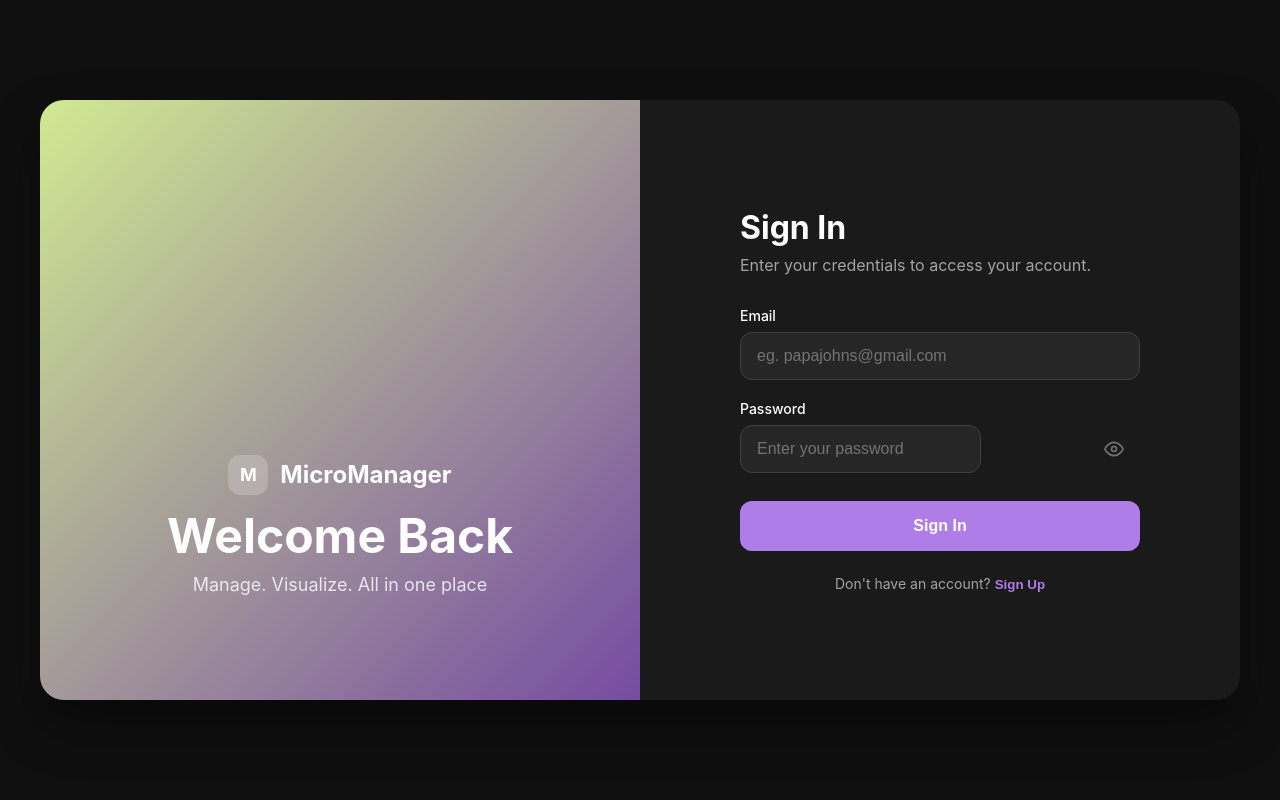
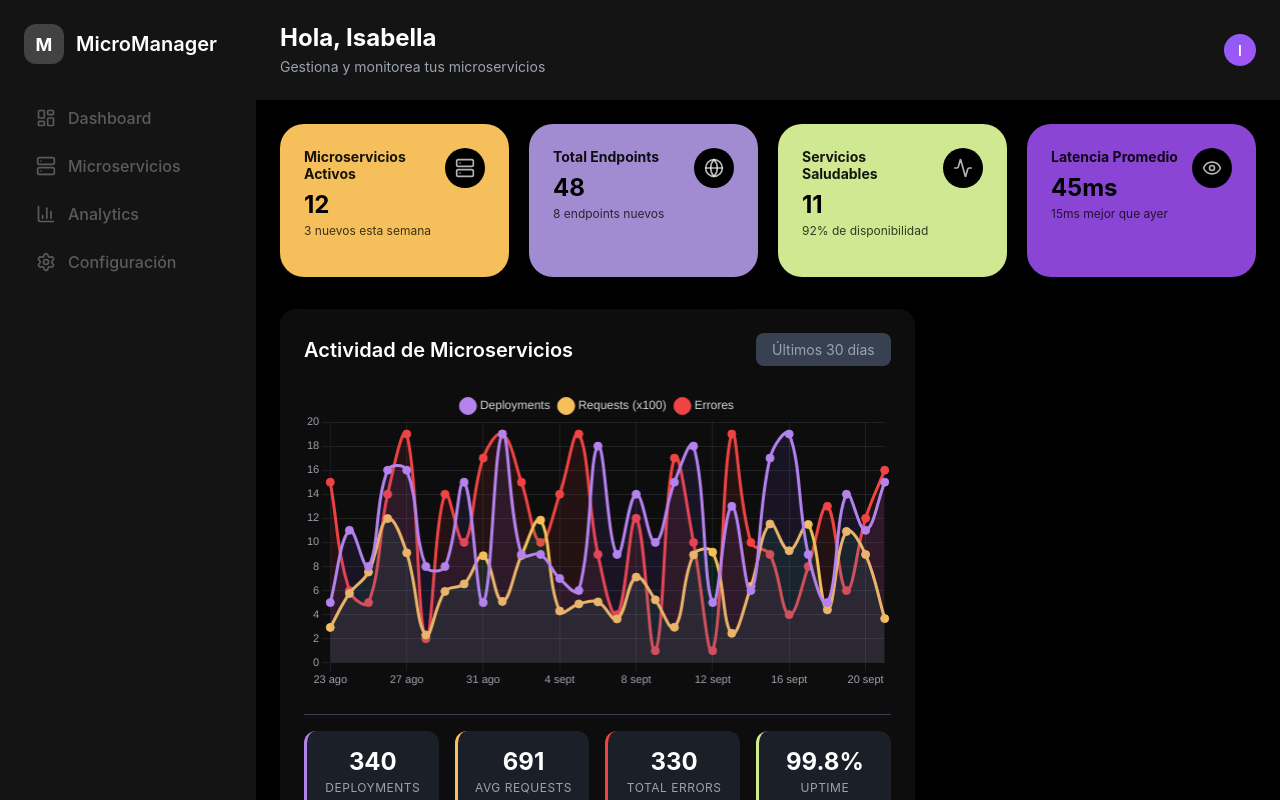
Before and after one commit to Is-monp/Microservices_f, a React (Vite) app in the folder my-dashboard/: page / in a window 1280 px wide. Built offline with nearby package versions, Linux system fonts and the light colour scheme.

Commit message:
minirework

```diff
--- a/my-dashboard/src/app.tsx
+++ b/my-dashboard/src/app.tsx
@@ -16,7 +16,7 @@ const App: React.FC = () => {
       <Router>
         <Routes>
           {/* Ruta principal con Layout */}
-          <Route path="/" element={<AuthContainer/>}>
+          <Route path="/" element={<Layout />}>
             {/* Dashboard como página principal */}
             <Route index element={<Dashboard />} />
 
--- a/my-dashboard/src/components/Sidebar/Sidebar.scss
+++ b/my-dashboard/src/components/Sidebar/Sidebar.scss
@@ -17,22 +17,33 @@
         margin-bottom: 2rem;
     }
 
+    // Logo container
     &__logo {
         display: flex;
         align-items: center;
+        gap: 0.75rem;
+    }
 
-        &-icon {
-        color: #8b5cf6;
+    .logo-icon {
+        width: 40px;
+        height: 40px;
+        background: #ffffff33;
+        border-radius: 12px;
+        display: flex;
+        align-items: center;
+        justify-content: center;
+        font-weight: 700;
+        font-size: 18px;
+        color: white;
+        backdrop-filter: blur(10px);
         flex-shrink: 0;
     }
-    }
 
-    &__brand {
-        margin-left: 0.75rem;
+    .logo-text {
+        font-size: 20px;
+        font-weight: 600;
         color: white;
-        font-weight: 700;
-        font-size: 1.125rem;
-        letter-spacing: 0.5px;
+        white-space: nowrap;
     }
 
     // Navigation
--- a/my-dashboard/src/components/Sidebar/Sidebar.tsx
+++ b/my-dashboard/src/components/Sidebar/Sidebar.tsx
@@ -44,8 +44,8 @@ const Sidebar: React.FC = () => {
             {/* Header */}
             <div className="sidebar__header">
                 <div className="sidebar__logo">
-            <Activity size={24} className="sidebar__logo-icon" />
-            <span className="sidebar__brand">MicroManager</span>
+                    <div className="logo-icon">M</div>
+                    <span className="logo-text">MicroManager</span>
                 </div>
             </div>
 
```
Lines whose indentation alone changed are shown as unchanged.
